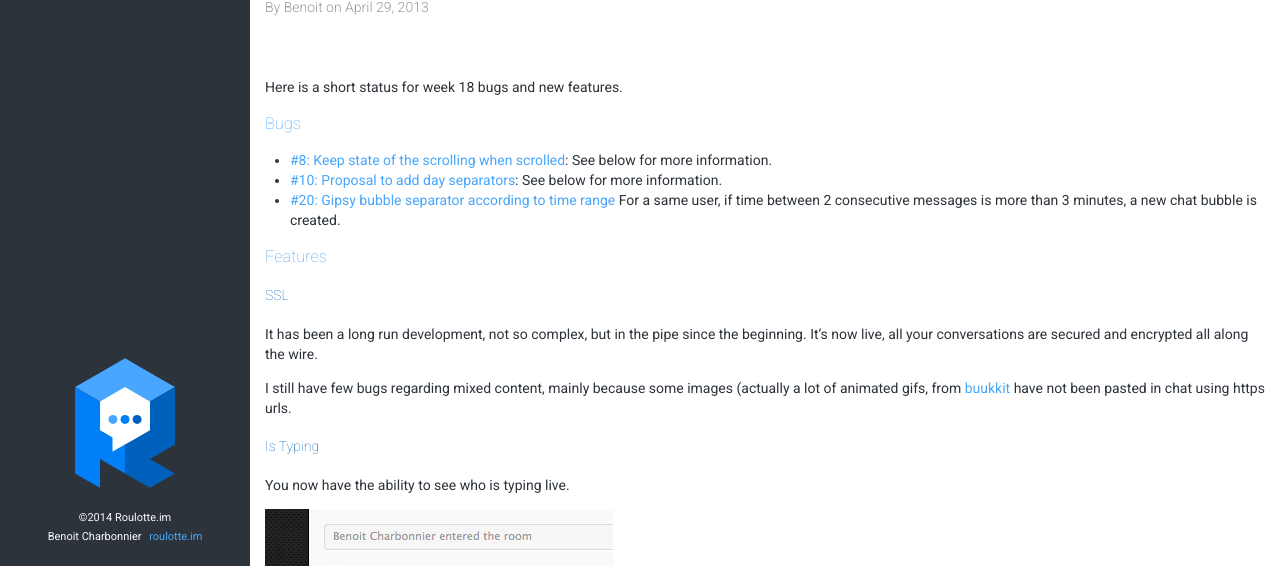
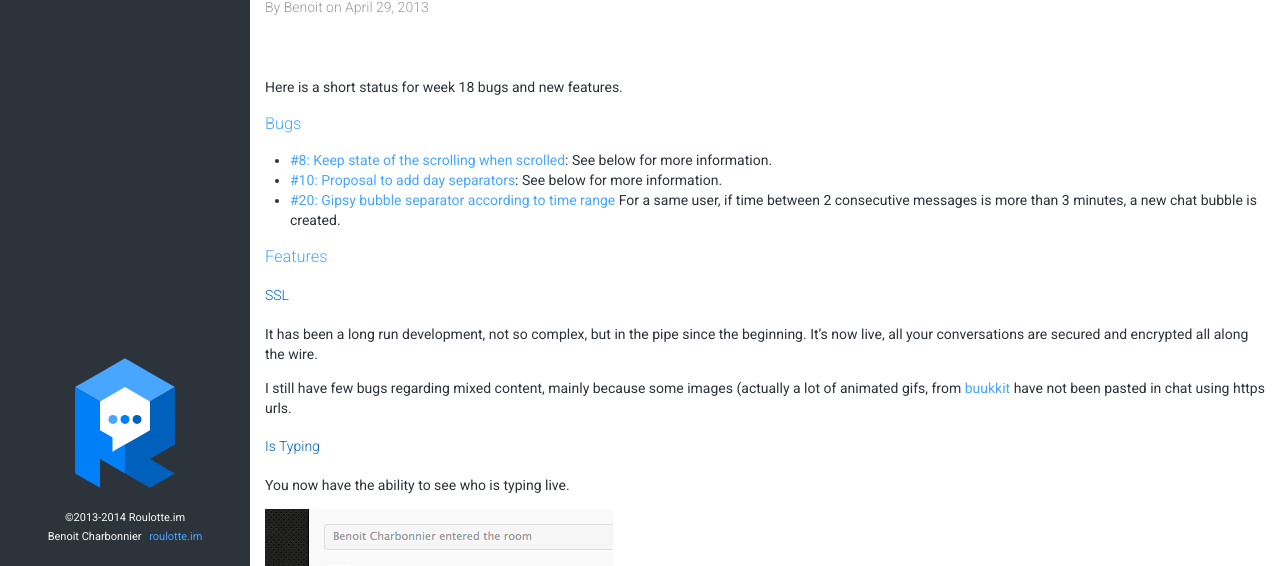
Before and after one commit to minni-im/minni-im.github.io, a Jekyll site: the page built from index.html, in a window 1280 px wide and 1400 px high, scrolled down 586 px. Shown: the part 834-1400 px from the top of the window. Built offline with Jekyll 4.4.1, drawn with Linux system fonts in a browser that asks for light colours; Markdown is read by kramdown in place of the engine named in the settings; comment, search, counter and statistics services are not loaded.

Commit message:
(fix) font size and footer dates

```diff
--- a/_layouts/layout.html
+++ b/_layouts/layout.html
@@ -33,7 +33,7 @@
         </section>
         <footer>
             <img src="/images/roulotte-logo.svg" />
-            <span>&copy;{{site.time|date:'%Y'}} Roulotte.im</span>
+            <span>&copy;2013-{{site.time|date:'%Y'}} Roulotte.im</span>
             <span>Benoit Charbonnier <a href="https://roulotte.im">roulotte.im</a></span>
         </footer>
         </div>
--- a/css/roulotte.css
+++ b/css/roulotte.css
@@ -446,7 +446,7 @@ article .content ul {
 }
 
 article .content h3, h4, h5, h6 {
-    font-weight: 100;
+    font-weight: 300;
 }
 
 article .content h3 {
```
